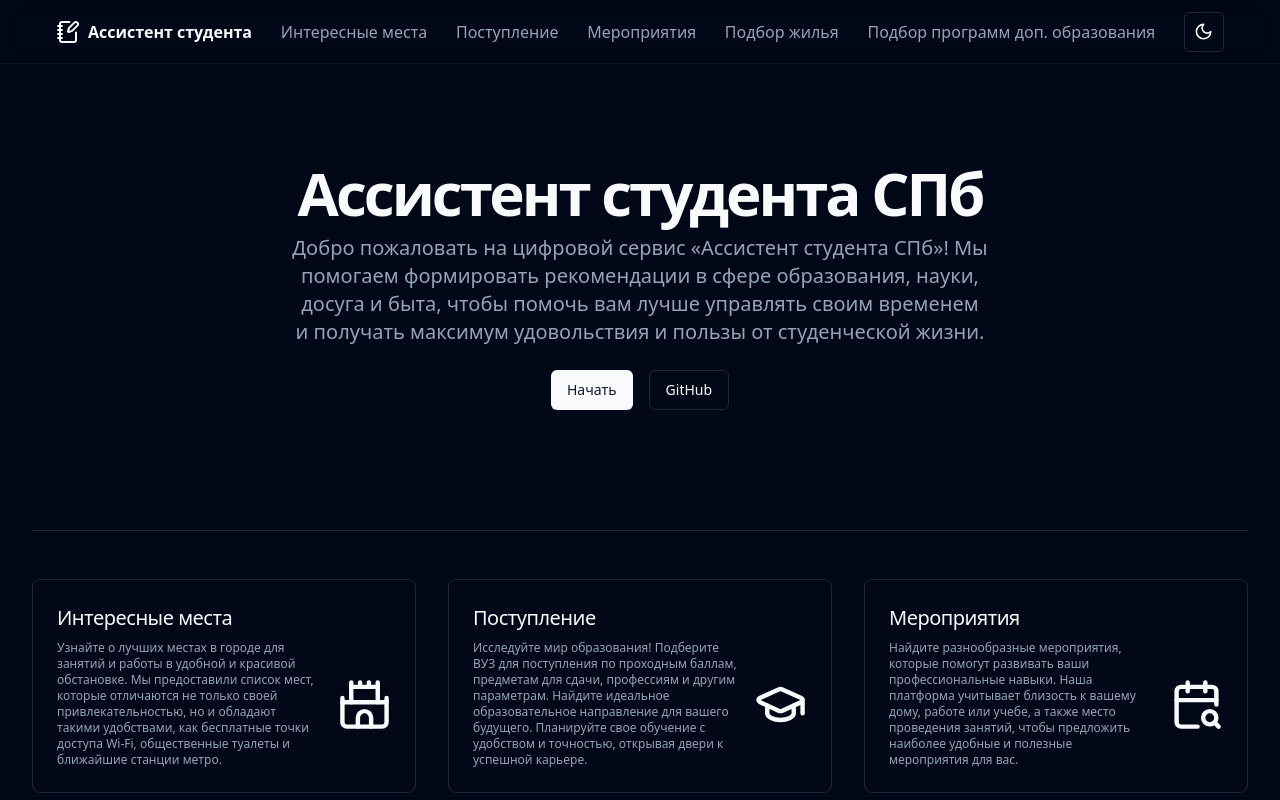
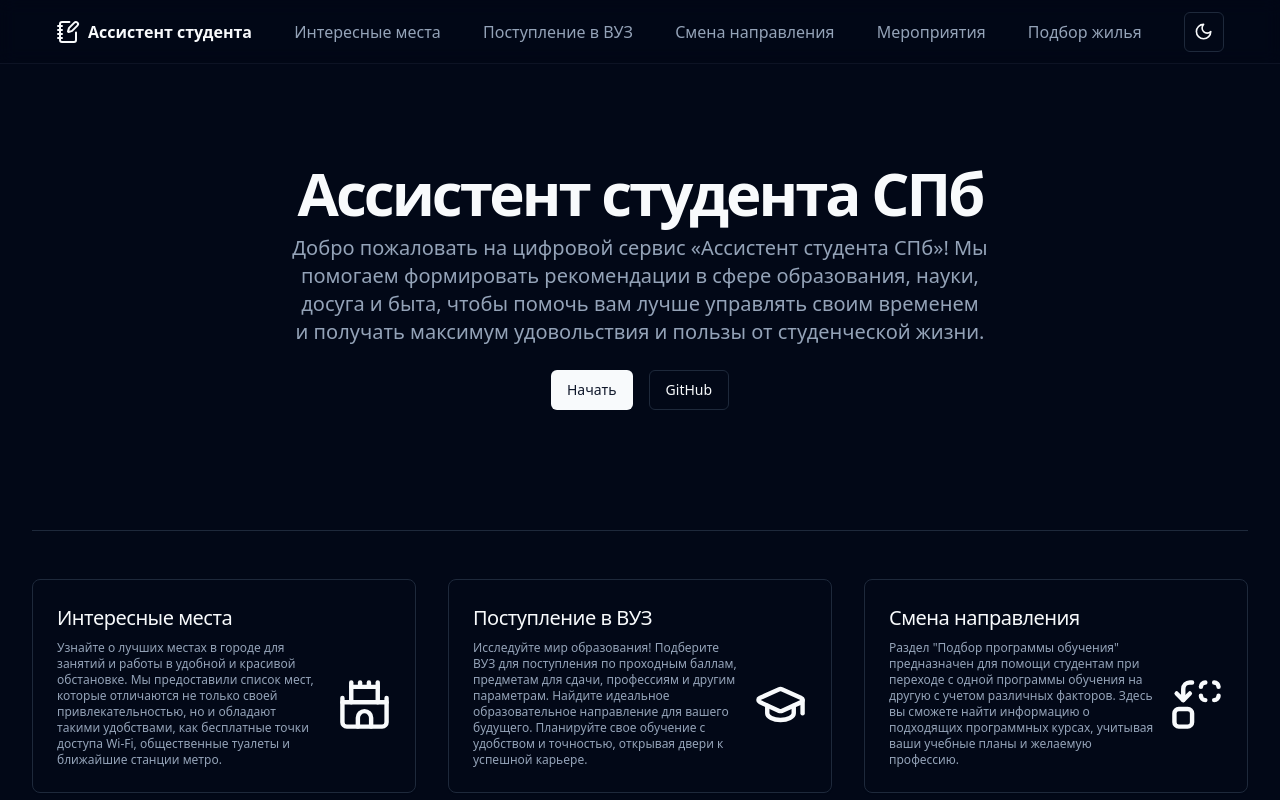
Before and after one commit to kkapi/hackathon-2024, a React (Vite) app in the folder client/: page / in a window 1280 px wide. Shown: the top 800 px of the page. Built offline with nearby package versions, Linux system fonts and the light colour scheme; no server answers.

Commit message:
chage direction page

```diff
--- a/client/src/components/Header.tsx
+++ b/client/src/components/Header.tsx
@@ -25,7 +25,13 @@ const Header = () => {
 					to="/universities"
 					className="text-muted-foreground transition-colors hover:text-foreground"
 				>
-					Поступление
+					Поступление в ВУЗ
+				</Link>
+        <Link
+					to="/change"
+					className="text-muted-foreground transition-colors hover:text-foreground"
+				>
+					Смена направления
 				</Link>
 				<Link
 					to="/activities"
@@ -38,12 +44,6 @@ const Header = () => {
 					className="text-muted-foreground transition-colors hover:text-foreground"
 				>
 					Подбор жилья
-				</Link>
-				<Link
-					to="/education"
-					className="text-muted-foreground transition-colors hover:text-foreground"
-				>
-					Подбор программ доп. образования
 				</Link>
 				<ModeToggle />
 			</nav>
--- a/client/src/main.tsx
+++ b/client/src/main.tsx
@@ -10,6 +10,7 @@ import { ThemeProvider } from './components/ThemeProvider.tsx';
 import UniversitiesPage from './pages/UniversitiesPage.tsx';
 import ApartmentsPage from './pages/ApartmentsPage.tsx';
 import AdditionalEducationPage from './pages/AdditionalEducationPage.tsx';
+import ChangeDirectionPage from './pages/ChangeDirectionPage.tsx';
 
 const router = createBrowserRouter([
 	{
@@ -25,6 +26,10 @@ const router = createBrowserRouter([
 		path: '/universities',
 		element: <UniversitiesPage />,
 	},
+  {
+    path: '/change',
+    element: <ChangeDirectionPage />
+  },
 	{
 		path: '/activities',
 		element: <ActivitiesPage />,
--- /dev/null
+++ b/client/src/pages/ChangeDirectionPage.tsx
@@ -0,0 +1,11 @@
+import DefaultLayout from "@/layouts/DefaultLayout"
+
+const ChangeDirectionPage = () => {
+  return (
+    <DefaultLayout>
+			<div>ChangeDirectionPage</div>
+		</DefaultLayout>
+  )
+}
+
+export default ChangeDirectionPage
--- a/client/src/pages/HomePage.tsx
+++ b/client/src/pages/HomePage.tsx
@@ -12,10 +12,11 @@ import { CalendarSearch } from 'lucide-react';
 import { Home } from 'lucide-react';
 import { BookOpenText } from 'lucide-react';
 import { useRef } from 'react';
+import { Replace } from 'lucide-react';
 
 const HomePage = () => {
 	const navigate = useNavigate();
-  const scrollToRef = useRef();
+	const scrollToRef = useRef();
 
 	return (
 		<DefaultLayout>
@@ -47,8 +48,17 @@ const HomePage = () => {
 							'flex w-full items-center justify-center space-x-4 py-4 md:pb-10'
 						)}
 					>
-						<Button onClick={() => scrollToRef.current.scrollIntoView()}>Начать</Button>
-						<Button onClick={() => location.href="https://github.com/kkapi/hackathon"} variant="outline">GitHub</Button>
+						<Button onClick={() => scrollToRef.current.scrollIntoView()}>
+							Начать
+						</Button>
+						<Button
+							onClick={() =>
+								(location.href = 'https://github.com/kkapi/hackathon')
+							}
+							variant="outline"
+						>
+							GitHub
+						</Button>
 					</div>
 				</section>
 
@@ -80,7 +90,9 @@ const HomePage = () => {
 						className="hover:cursor-pointer hover:border-blue-300 hover:bg-muted transition-colors duration-300 ease-in-out"
 					>
 						<CardHeader className="flex flex-row items-center justify-between space-y-0 pb-2">
-							<CardTitle className="text-xl font-medium">Поступление</CardTitle>
+							<CardTitle className="text-xl font-medium">
+								Поступление в ВУЗ
+							</CardTitle>
 						</CardHeader>
 						<CardContent className="flex items-center justify-center gap-4">
 							<p className="text-xs text-muted-foreground w-5/6">
@@ -91,6 +103,26 @@ const HomePage = () => {
 								точностью, открывая двери к успешной карьере.
 							</p>
 							<GraduationCap className="w-1/6 h-auto" />
+						</CardContent>
+					</Card>
+					<Card
+						onClick={() => navigate('/change')}
+						className="hover:cursor-pointer hover:border-blue-300 hover:bg-muted transition-colors duration-300 ease-in-out"
+					>
+						<CardHeader className="flex flex-row items-center justify-between space-y-0 pb-2">
+							<CardTitle className="text-xl font-medium">
+								Смена направления
+							</CardTitle>
+						</CardHeader>
+						<CardContent className="flex items-center justify-center gap-4">
+							<p className="text-xs text-muted-foreground w-5/6">
+								Раздел "Подбор программы обучения" предназначен для помощи
+								студентам при переходе с одной программы обучения на другую с
+								учетом различных факторов. Здесь вы сможете найти информацию о
+								подходящих программных курсах, учитывая ваши
+								учебные планы и желаемую профессию.
+							</p>
+							<Replace className="w-1/6 h-auto" />
 						</CardContent>
 					</Card>
 					<Card
@@ -173,8 +205,7 @@ const HomePage = () => {
 								хакатона
 							</a>
 							, проходящего с 20 по 21 апреля в молодежном пространстве "ПРОСТО"
-							на Карповке. Номинация «Лучший цифровой сервис
-							Санкт-Петербурга»
+							на Карповке. Номинация «Лучший цифровой сервис Санкт-Петербурга»
 						</Balance>
 					</div>
 					<div className="flex flex-col items-center gap-4">
--- a/client/src/pages/UniversitiesPage.tsx
+++ b/client/src/pages/UniversitiesPage.tsx
@@ -27,7 +27,7 @@ const UniversitiesPage = () => {
 			<div className="container relative min-h-[100vh]">
 				<div className="flex flex-col gap-5">
 					<h1 className="mt-5 text-2xl font-bold leading-tight tracking-tighter md:text-4xl">
-						Поступление
+						Поступление в ВУЗ
 					</h1>
 					<p className="md:w-1/2">
 						В данном разделе вы можете найти подробную информацию о различных
```
